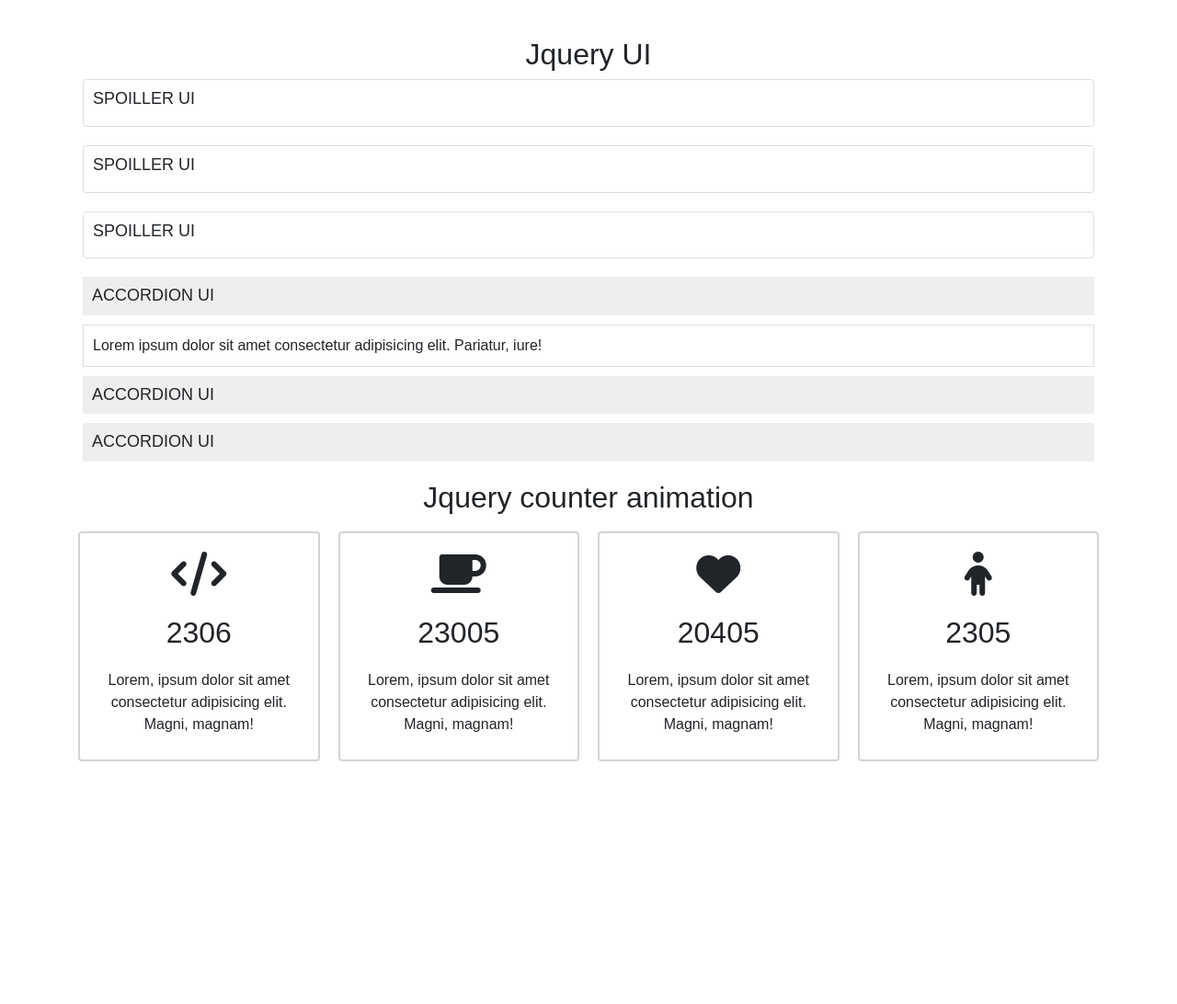
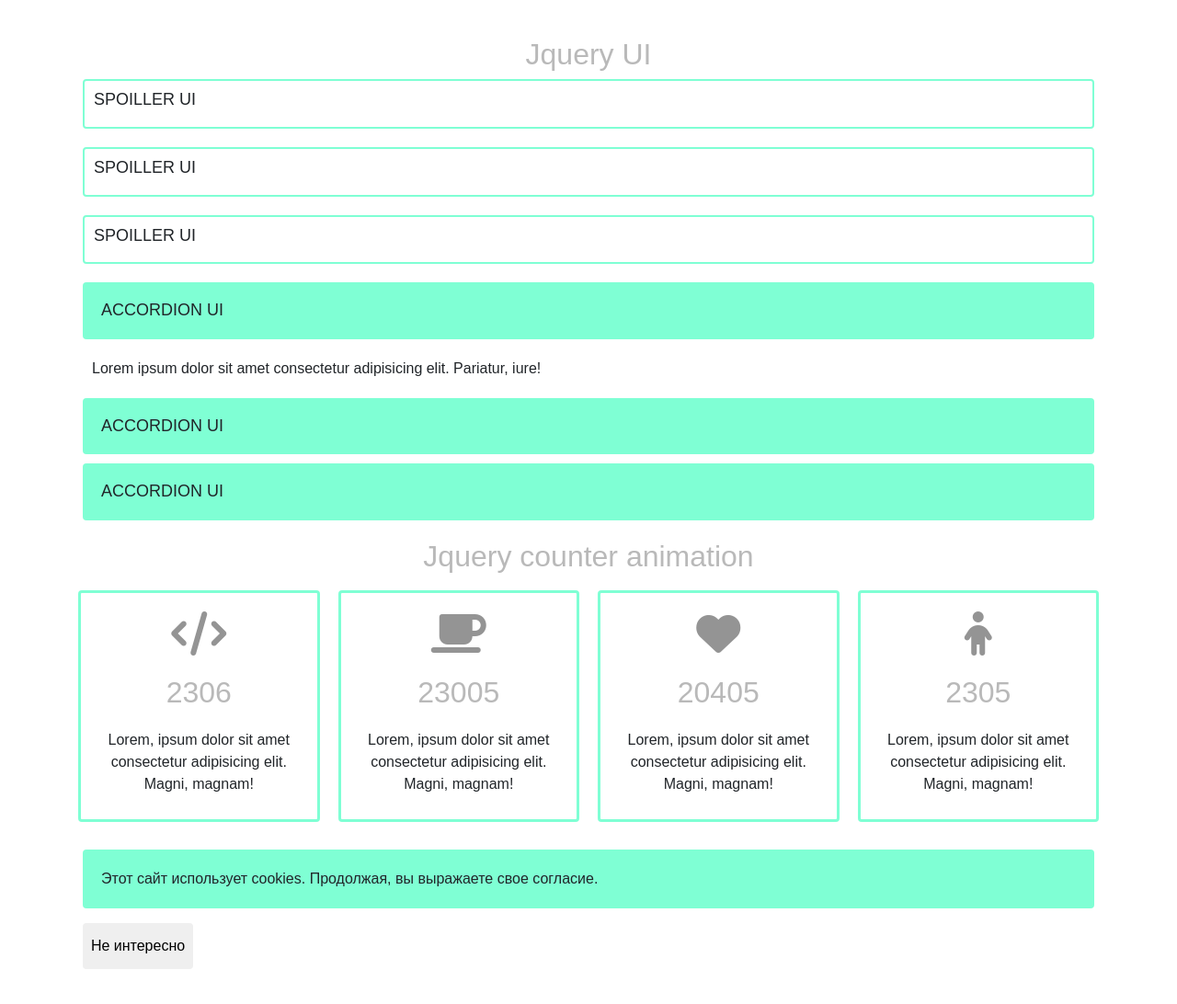
Before and after one commit to mascot86-code/Jquery-UI, a plain HTML site: page index.html in a window 1280 px wide. Shown: the whole page at 92% size. Drawn offline with nearby package versions, Linux system fonts and the light colour scheme.

Commit message:
change colors

```diff
--- a/index.html
+++ b/index.html
@@ -85,6 +85,8 @@
                 <p>Lorem, ipsum dolor sit amet consectetur adipisicing elit. Magni, magnam!</p>
             </div>
         </div>
+        <p class="notice">Этот сайт использует cookies. Продолжая, вы выражаете свое согласие.</p>
+        <button class="hide_cookie">Не интересно</button>
     </div>
 
 
--- a/script.js
+++ b/script.js
@@ -42,5 +42,14 @@ $('document').ready(function () {
         })
     })
 
-    $('.col').fadeIn(2000)
+    // Cookie
+
+    function showText(text) {
+        $('.notice').text(text)
+    }
+
+    $('.hide_cookie').on('click', function () {
+        $('.notice').fadeOut(1000, showText('Cообщение автоматически скрыто, спасибо!'))
+        $('.hide_cookie').fadeOut(300)
+    })
 })
--- a/style.css
+++ b/style.css
@@ -14,7 +14,7 @@ body {
 }
 
 .spoiller {
-    border: 1px solid #ddd;
+    border: 2px solid aquamarine;
     border-radius: 4px;
     padding: 10px;
     margin-bottom: 20px;
@@ -33,16 +33,16 @@ body {
 
 .accordion .ui-accordion-header {
     margin: 0 0 10px 0;
-    padding: 10px;
-    background: #eee;
+    padding: 20px;
+    background: aquamarine;
     cursor: pointer;
     outline: none;
+    border-radius: 4px;
 }
 
 .accordion .ui-accordion-content {
     margin: 0 0 10px 0;
     padding: 10px;
-    border: 1px solid #ddd;
     background: #fff;
 }
 
@@ -54,6 +54,7 @@ body {
     border: none;
     border-radius: 4px;
     display: none;
+    background-color: aquamarine;
 }
 
 .to_top::after {
@@ -65,12 +66,13 @@ body {
 h2 {
     text-align: center;
     margin-top: 20px;
+    color: rgb(185, 185, 185)
 }
 
 .col {
     text-align: center;
     margin-top: 30px;
-    border: 2px solid lightgrey;
+    border: 3px solid aquamarine;
     margin: 10px;
     border-radius: 4px;
     padding: 10px;
@@ -82,4 +84,19 @@ h2 {
 
 .fa {
     margin-top: 10px;
+    color: rgb(148, 148, 148);
 }
+
+.notice {
+    margin-top: 20px;
+    background-color: aquamarine;
+    padding: 20px;
+    border-radius: 4px;
+}
+
+.hide_cookie {
+    border: none;
+    width: 120px;
+    height: 50px;
+    border-radius: 4px;
+}
```
